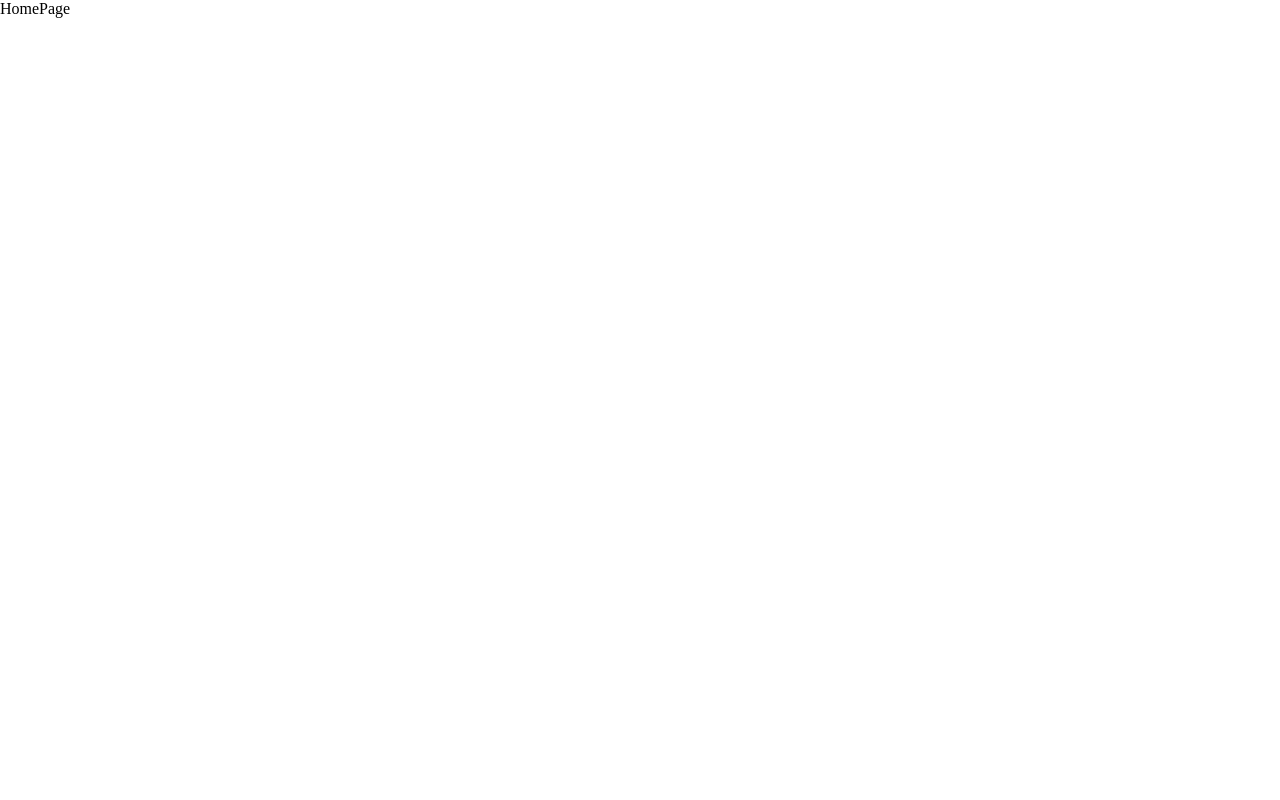
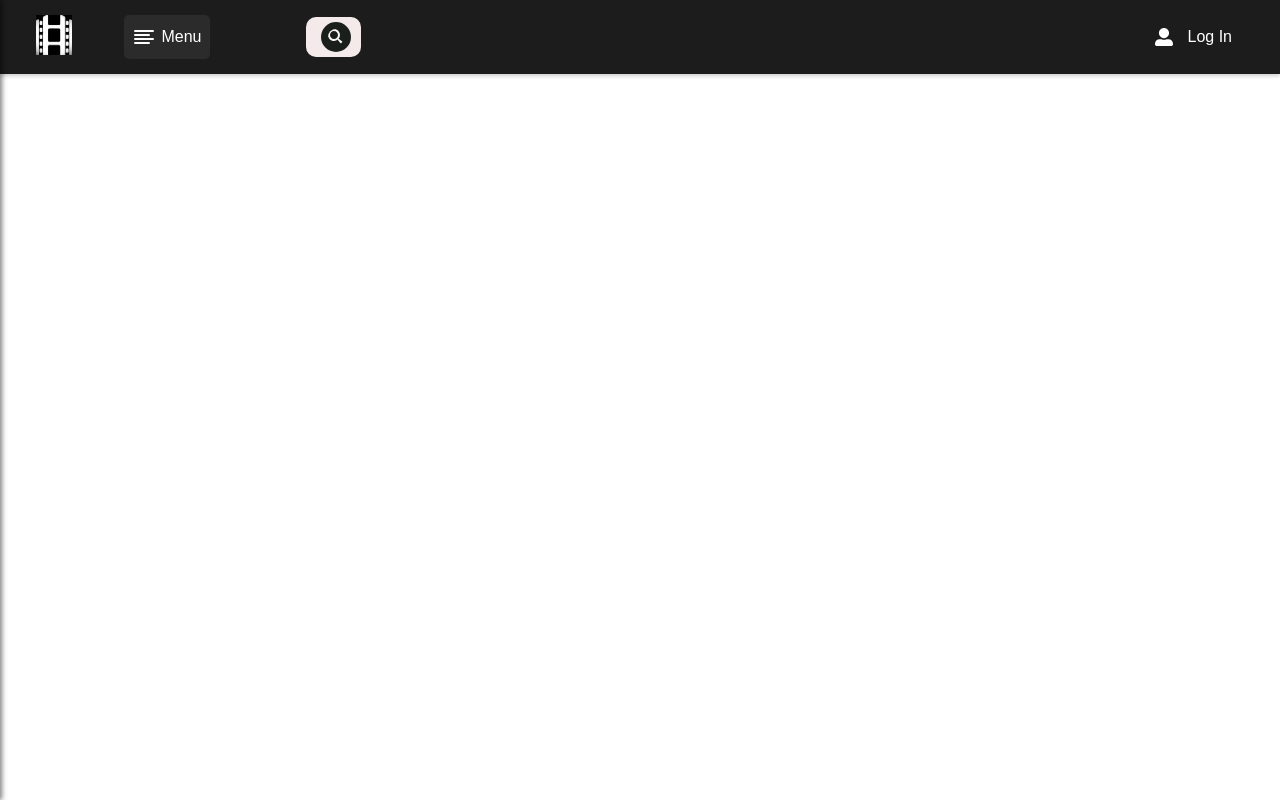
Before and after one commit to iTs-Minal/moviFy.com, a React (Vite) app: page / in a window 1280 px wide. Both pictures are taken after a click on the button "View Full Site". Built offline with nearby package versions, Linux system fonts and the light colour scheme.

Commit message:
Grinding Hard

```diff
--- a/src/App.jsx
+++ b/src/App.jsx
@@ -15,8 +15,7 @@ const handleAtHomePage=()=>{
     <>
     {atHomePage?
       <HomePage />:
-      <StartPage onHomePage={handleAtHomePage}/>
-    }
+      <StartPage onHomePage={handleAtHomePage}/>}
     </>
   )
 }
--- a/src/Components/HomePage/HomePage.jsx
+++ b/src/Components/HomePage/HomePage.jsx
@@ -1,7 +1,10 @@
+import HomePageHeader from "./HomePageHeader"
 
 const HomePage = () => {
   return (
-    <div>HomePage</div>
+    <div className="homepage-container">
+      <HomePageHeader/>
+    </div>
   )
 }
 
--- /dev/null
+++ b/src/Components/HomePage/HomePageHeader.css
@@ -0,0 +1,243 @@
+@import url("https://fonts.googleapis.com/css2?family=Caveat+Brush&family=Exo+2:ital,wght@0,100..900;1,100..900&family=Raleway:ital,wght@0,100..900;1,100..900&family=Ubuntu:ital,wght@0,300;0,400;0,500;0,700;1,300;1,400;1,500;1,700&display=swap");
+
+/* HomePageHeader.css */
+
+/* General Reset */
+body, h1, h2, h3, h4, h5, h6, p, ul, ol, li {
+    margin: 0;
+    padding: 0;
+    list-style: none;
+  }
+
+  a {
+    text-decoration: none;
+    color: inherit;
+  }
+
+  header {
+    font-family: 'exo-2', sans-serif;
+  }
+
+  /* Header Styles */
+  .homepage-header {
+    display: flex;
+    justify-content: space-between;
+    align-items: center;
+    padding: 15px 20px;
+    background-color: #1c1c1c;
+    color: #fff;
+    box-shadow: 0 2px 4px rgba(0, 0, 0, 0.2);
+  }
+
+  /* Left Section */
+  .left-section {
+    display: flex;
+    align-items: center;
+  }
+
+  .logo-section {
+    margin-right: 20px;
+  }
+
+  .logo {
+    margin-left: 1rem;
+    height: 40px;
+    width: auto;
+  }
+
+  .menu-section {
+    display: flex;
+    align-items: center;
+    cursor: pointer;
+    position: relative;
+    background-color: #2b2b2b;
+    padding: 8px;
+    border-radius: 5px;
+  }
+
+  .menu-section:hover{
+    box-shadow: 0 0 5px #707479, 0 0 5px #a1bbbb, 0 0 5px #979b9f;
+  }
+
+  .menu-logo-section{
+    display: flex;
+    gap:2rem;
+  }
+
+
+  .icon-menu {
+    font-size: 24px;
+    margin-right: 5px;
+  }
+
+  .menu-text {
+    font-size: 16px;
+  }
+
+  /* Sidebar Styles */
+  .browsemenu {
+    position: fixed;
+    top: 0;
+    left: 0;
+    height: 100%;
+    width: 300px;
+    background-color: #181717;
+    color: #ffffff;
+    overflow-y: auto;
+    transform: translateX(-100%);
+    transition: transform 0.3s ease-in-out;
+    box-shadow: 2px 0 5px rgba(0, 0, 0, 0.5);
+    z-index: 1000;
+  }
+
+  .browsemenu.open {
+    transform: translateX(0);
+  }
+
+  .browsemenu-items {
+    padding: 30px;
+  }
+
+  .browsemenu-items li {
+    padding: 15px 10px;
+    display: flex;
+    align-items: center;
+    font-size: 18px;
+    color: #fffdfd;
+    transition: background-color 0.2s ease-in-out;
+    cursor: pointer;
+    border-bottom: 2px solid #444;
+    margin: 20px;
+  }
+
+  .browsemenu-items li:hover {
+    background-color: #272626;
+    color: #fff;
+    transform: scale(1.1);
+  }
+
+  .browsemenu-items li span {
+    margin-right: 10px;
+    font-size: 20px;
+  }
+
+  .icon-close {
+    position: absolute;
+    top: 15px;
+    right: 15px;
+    font-size: 18px;
+    cursor: pointer;
+    color: #f6f2f2;
+    padding-top: 2px;
+    border-radius: 60%;
+  }
+
+  .icon-close:hover {
+    box-shadow: 0 0 5px #707479, 0 0 5px #a1bbbb, 0 0 5px #979b9f;
+    color: #fff;
+    transform: scale(1.3);
+  }
+
+  /* Search Section */
+  .search-section {
+    margin-left: 6rem;
+  }
+
+  .search-content {
+    display: flex;
+    align-items: center;
+  }
+
+  .search-form1 {
+    display: flex;
+    align-items: center;
+    border-radius: 10px;
+    padding: 5px 10px;
+    background-color: #f4eaea;
+  }
+
+  .search-icon {
+    font-size: 30px;
+    color: #f6f3f3;
+  }
+
+  .search-input {
+    border: none;
+    background: transparent;
+    outline: none;
+    width:500px;
+    color: #0e0d0d;
+    padding-left: 10px;
+    font-size: 14px;
+  }
+
+  .search-input::placeholder {
+    color: #5a5757bd;
+    font-size: 16px;
+  }
+  .search-input:focus::placeholder{
+    opacity:0;
+  }
+
+  /* Right Section */
+  .right-section {
+    display: flex;
+    align-items: center;
+  }
+
+  .login-section {
+    display: flex;
+    align-items: center;
+    cursor: pointer;
+    margin-right: 20px;
+    padding:8px;
+    border-radius:10px;
+  }
+  .login-section:hover{
+    box-shadow: 0 0 5px #707479, 0 0 5px #a1bbbb, 0 0 5px #979b9f;
+  }
+
+  .login-icon {
+    font-size: 18px;
+    margin-right: 15px;
+  }
+
+  .login-text {
+    font-size: 16px;
+  }
+
+  /* Responsive Design */
+  @media (max-width: 768px) {
+    .menu-text {
+      display: none;
+    }
+    .icon-menu{
+        font-size: 20px;
+    }
+    .menu-section{
+        margin-left: -2rem;
+    }
+
+    .search-input {
+      display: none;
+    }
+
+
+    .search-form1{
+        background-color: #1c1c1c;
+    }
+    .search-icon{
+        font-size: 40px;
+    }
+    .search-content{
+        margin-left: -6rem;
+    }
+    .login-text{
+        display:none
+    }
+
+    .homepage-header {
+      flex-wrap: wrap;
+      justify-content: space-between;
+    }
+  }
--- a/src/Components/HomePage/HomePageHeader.jsx
+++ b/src/Components/HomePage/HomePageHeader.jsx
@@ -0,0 +1,77 @@
+import movifylogo from "../../assets/movifyMain.png";
+import { FiAlignLeft } from "react-icons/fi";
+import { FaHome } from "react-icons/fa";
+import { MdLiveTv } from "react-icons/md";
+import { BiSolidMoviePlay } from "react-icons/bi";
+import { FaImdb } from "react-icons/fa";
+import { FaFireAlt } from "react-icons/fa";
+import { ImSearch } from "react-icons/im";
+import { FaUserAlt } from "react-icons/fa";
+import { FaTimes } from 'react-icons/fa';
+import { RiMovie2Fill } from "react-icons/ri";
+import { useState } from "react";
+import "./HomePageHeader.css";
+
+const HomePageHeader = () => {
+  const [browseMenu, setBrowseMenu] = useState(false);
+  const [searchInput,setSearchInput]=useState(false);
+
+  const handleSearchInput=()=>{
+    setSearchInput(!searchInput)
+  }
+
+  const handleBrowseMenu = () => {
+    setBrowseMenu(!browseMenu);
+  };
+
+  return (
+    <header className="homepage-header">
+      <div className="left-section">
+        <div className="menu-logo-section">
+          <div className="logo-section">
+            <img className="logo" src={movifylogo} alt="movify logo" />
+          </div>
+
+          <div className="menu-section" onClick={handleBrowseMenu}>
+            <FiAlignLeft className="icon-menu" />
+            <span className="menu-text">Menu</span>
+            <div className={`browsemenu ${browseMenu? 'open':""}`}>
+            <div className="icon-close" onClick={()=>handleBrowseMenu()}>
+                      <FaTimes />
+                    </div>
+                <ul className="browsemenu-items">
+                    <li className="home"><span className="home-icon"><FaHome /></span>Home</li>
+                    <li className="movies"><span className="movies-icon"><BiSolidMoviePlay /></span>Movies</li>
+                    <li className="tvshow"><span className="tvshow-icon"><MdLiveTv /></span>TV Shows</li>
+                    <li className="imdb"><span className="imdb-icon"><FaImdb /></span>Top IMdB</li>
+                    <li className="trending"><span className="trend-icon"><FaFireAlt /></span>Trending</li>
+                    <li className="upcoming"><span className="up-icon"><RiMovie2Fill /></span>Upcoming</li>
+                </ul>
+            </div>
+          </div>
+        </div>
+        <div className="search-section">
+          <div className="search-content">
+            <form className="search-form1"  >
+              <ImSearch className="icon search-icon" onClick={()=>{handleSearchInput}}/>
+              {searchInput&&(
+              <input
+                type="text"
+                className={`search-input ${searchInput?"active":""}`}
+                placeholder="Search movies, series..."
+              />)}
+            </form>
+          </div>
+        </div>
+      </div>
+      <div className="right-section">
+        <div className="login-section">
+          <FaUserAlt className="icon login-icon" />
+          <span className="login-text">Log In</span>
+        </div>
+      </div>
+    </header>
+  );
+};
+
+export default HomePageHeader;
--- a/src/Components/StartPage/Header.css
+++ b/src/Components/StartPage/Header.css
@@ -15,7 +15,8 @@
 }
 
 .logo img {
-  height: 50px;
+  margin-left: 20px;
+  height: 30px;
   cursor: pointer;
 }
 
--- a/src/Components/StartPage/Header.jsx
+++ b/src/Components/StartPage/Header.jsx
@@ -1,5 +1,5 @@
 import { useState } from 'react';
-import movifyLogo from '../../assets/movifyLogo.png';
+import movifyLogo from '../../assets/movifyMain.png';
 import './Header.css';
 import { FaBars, FaTimes } from 'react-icons/fa';
 
--- a/src/Components/StartPage/StartPage.css
+++ b/src/Components/StartPage/StartPage.css
@@ -19,7 +19,7 @@
 
 .main-items {
     text-align: center;
-    margin-top: 10rem;
+    margin-top: 8rem;
 }
 
 .main-items h3 {
@@ -30,13 +30,13 @@
     color: #ffffff;
     cursor: pointer;
     transition: transform 0.3s ease, color 0.3s ease;
+    letter-spacing: 1.5px;
 }
 
 
 
-.movie-input:hover,
-.movie-input:focus {
-    box-shadow: 0 0 10px #a8d5ba, 0 0 15px #d1ede1, 0 0 20px #c3e7d6;
+.movie-input:hover:focus {
+    background-color: #171c1a;
 }
 
 .form {
--- a/src/Components/StartPage/StartPage.jsx
+++ b/src/Components/StartPage/StartPage.jsx
@@ -11,7 +11,7 @@ const StartPage = ({ onHomePage }) => {
       <Header />
       <div className="main-items">
         <img src={movifyMain} alt="Main" />
-        <h3>MOVIFY.COM</h3>
+        <h3>MoviFy.com</h3>
       </div>
       <div className="form">
         <form className="search-form">
--- a/src/index.css
+++ b/src/index.css
@@ -6,11 +6,11 @@
   box-sizing: border-box;
 }
 
-body{
+/* body{
   overflow: hidden;
-}
+} */
 
-@media(max-width: 500px){
+@media(max-width: 768px){
   html{
       font-size:55%;
   }
```
